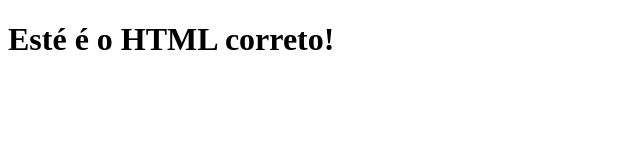
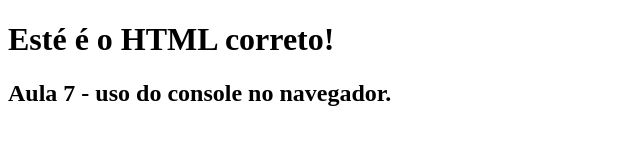
Before and after one commit to RogerioCordeiro/CursoJavaScriptMatheusBattisti, a plain HTML site: page 1_introducao/index.html in a window 1280 px wide. Shown: the whole page, without its empty margins (0-640 px from the left). Drawn offline with Linux system fonts and the light colour scheme.

Commit message:
Explicação de como utilizar o console diretamente no navegador.

```diff
--- a/1_introducao/index.html
+++ b/1_introducao/index.html
@@ -8,6 +8,7 @@
 </head>
 <body>
     <h1>Esté é o HTML correto!</h1>
+    <h2>Aula 7 - uso do console no navegador.</h2>
     <script>
         console.log("Hello World")
     </script>
```
